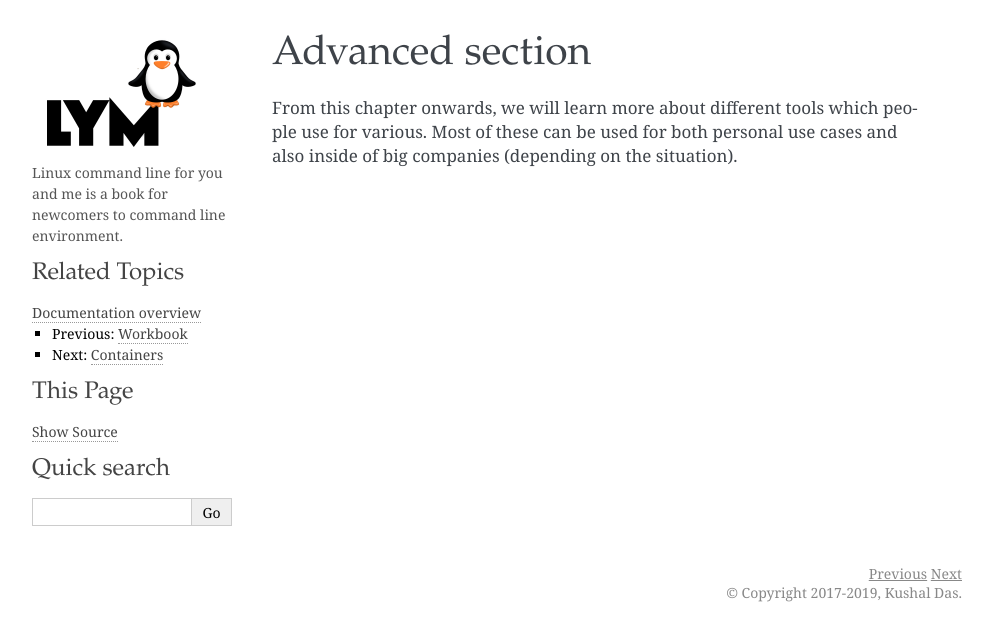
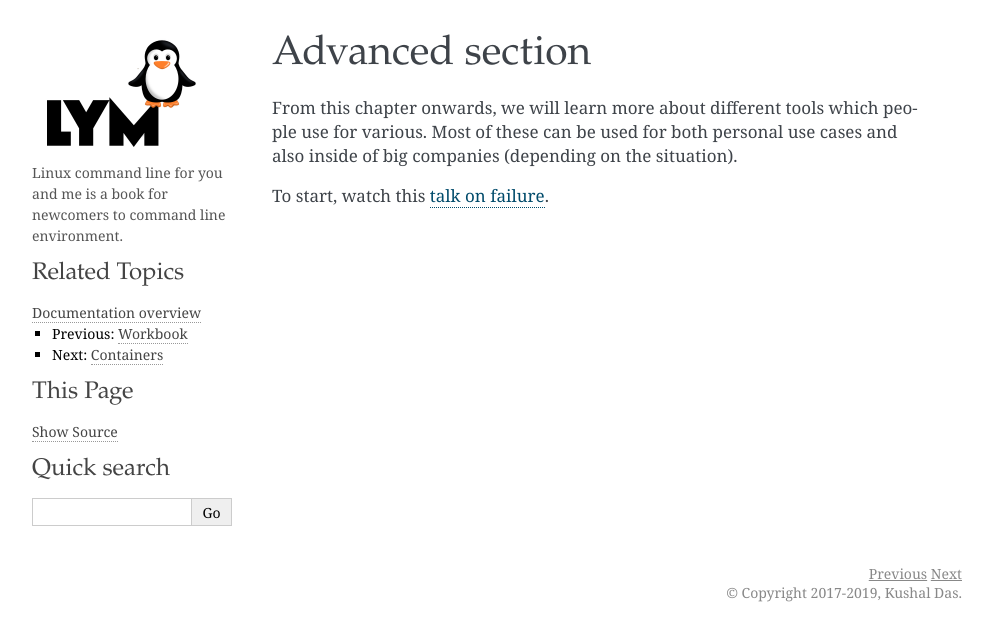
Before and after one commit to kushaldas/lym, a Sphinx documentation site: the page built from docs/advancedsection.rst, in a window 1280 px wide. Shown: the top 641 px of the page, without its empty margins (148-1140 px from the left). Built offline with Sphinx 7.4.7, drawn with Linux system fonts in a browser that asks for light colours; a script that is not in the unit is left out.

Commit message:
talk on failure

```diff
--- a/docs/advancedsection.rst
+++ b/docs/advancedsection.rst
@@ -4,3 +4,6 @@ Advanced section
 From this chapter onwards, we will learn more about different tools which
 people use for various. Most of these can be used for both personal use cases
 and also inside of big companies (depending on the situation).
+
+
+To start, watch this `talk on failure <https://www.youtube.com/watch?v=i-YDWx4jLoY>`_.
```
